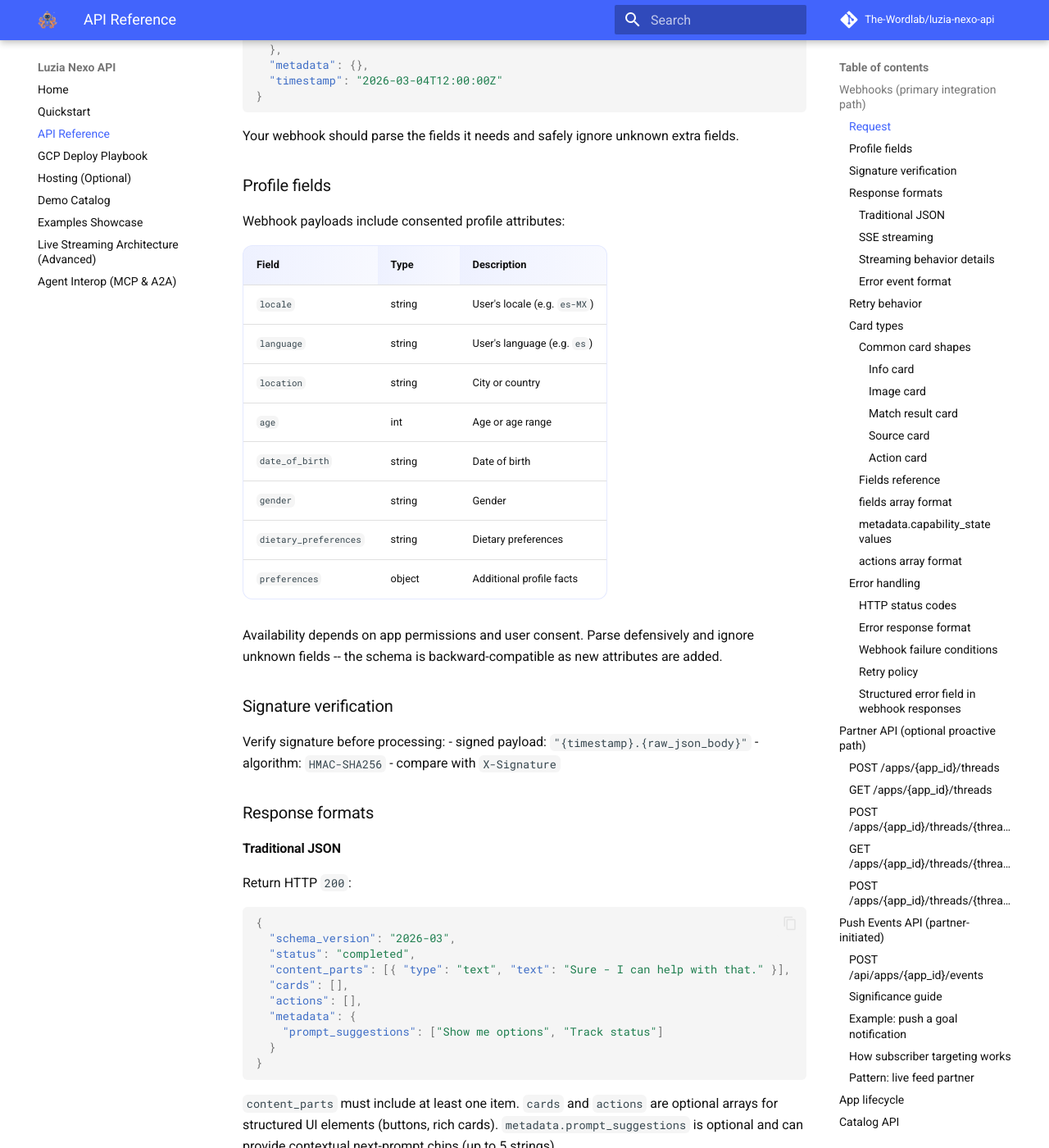
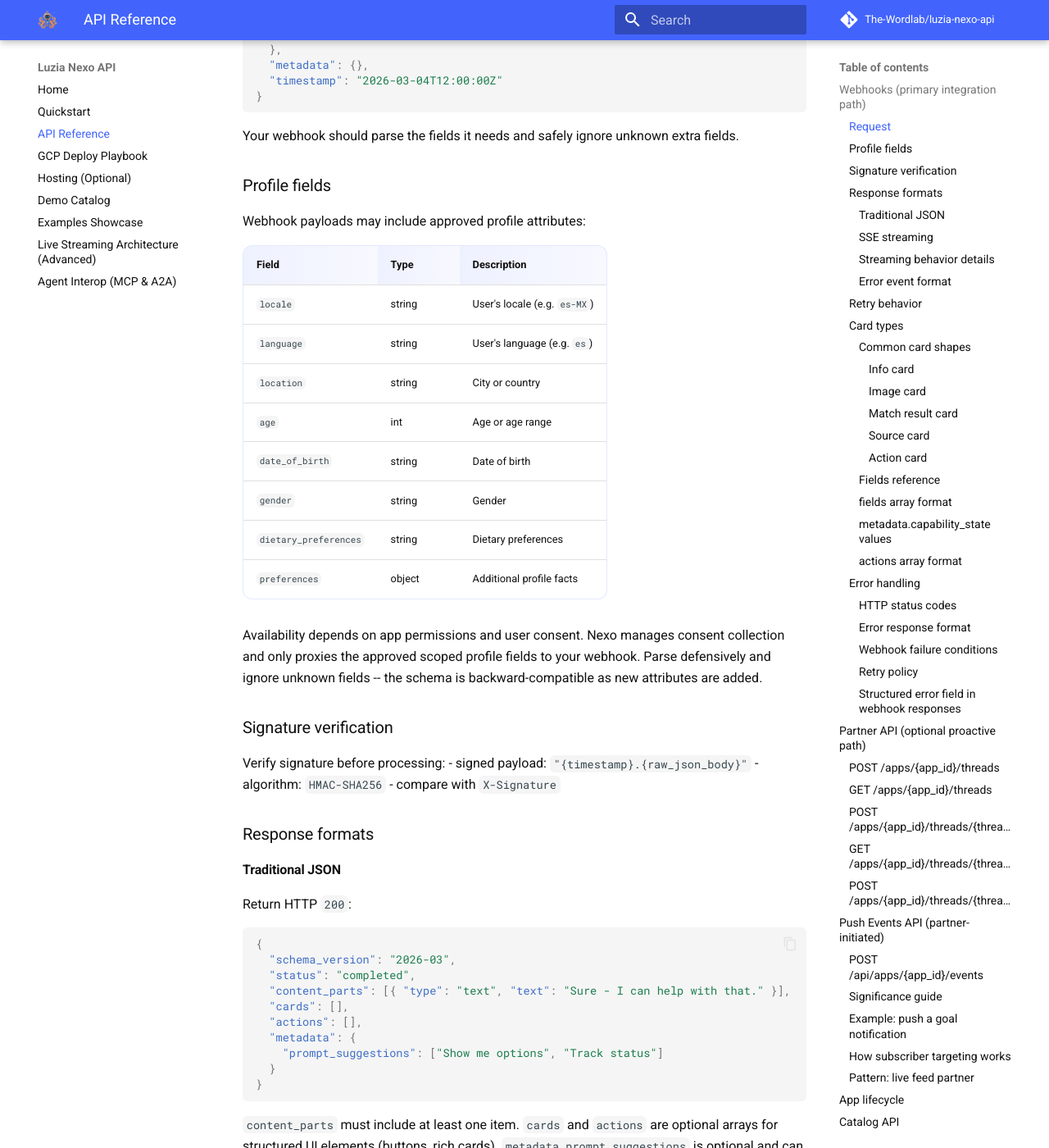
Before and after one commit to The-Wordlab/luzia-nexo-api, an MkDocs documentation site: the page built from docs/partner-api-reference.md, in a window 1280 px wide and 1400 px high, scrolled down 1020 px. Shown: the whole window at 82% size. Built offline with MkDocs 1.6.1 and Material for MkDocs 9.7.7, drawn with Linux system fonts in a browser that asks for light colours; comment, search, counter and statistics services are not loaded.

Commit message:
Clarify Nexo-owned consent boundary

```diff
--- a/docs/partner-api-reference.md
+++ b/docs/partner-api-reference.md
@@ -61,7 +61,7 @@
 
 ### Profile fields
 
-Webhook payloads include consented profile attributes:
+Webhook payloads may include approved profile attributes:
 
 | Field | Type | Description |
 |---|---|---|
@@ -74,7 +74,7 @@
 | `dietary_preferences` | string | Dietary preferences |
 | `preferences` | object | Additional profile facts |
 
-Availability depends on app permissions and user consent. Parse defensively and ignore unknown fields -- the schema is backward-compatible as new attributes are added.
+Availability depends on app permissions and user consent. Nexo manages consent collection and only proxies the approved scoped profile fields to your webhook. Parse defensively and ignore unknown fields -- the schema is backward-compatible as new attributes are added.
 
 ### Signature verification
 
```
Also changed, not shown: README.md (+2 -2 lines), docs/index.md (+11 -2 lines), docs/quickstart.md (+1 -1 lines).
